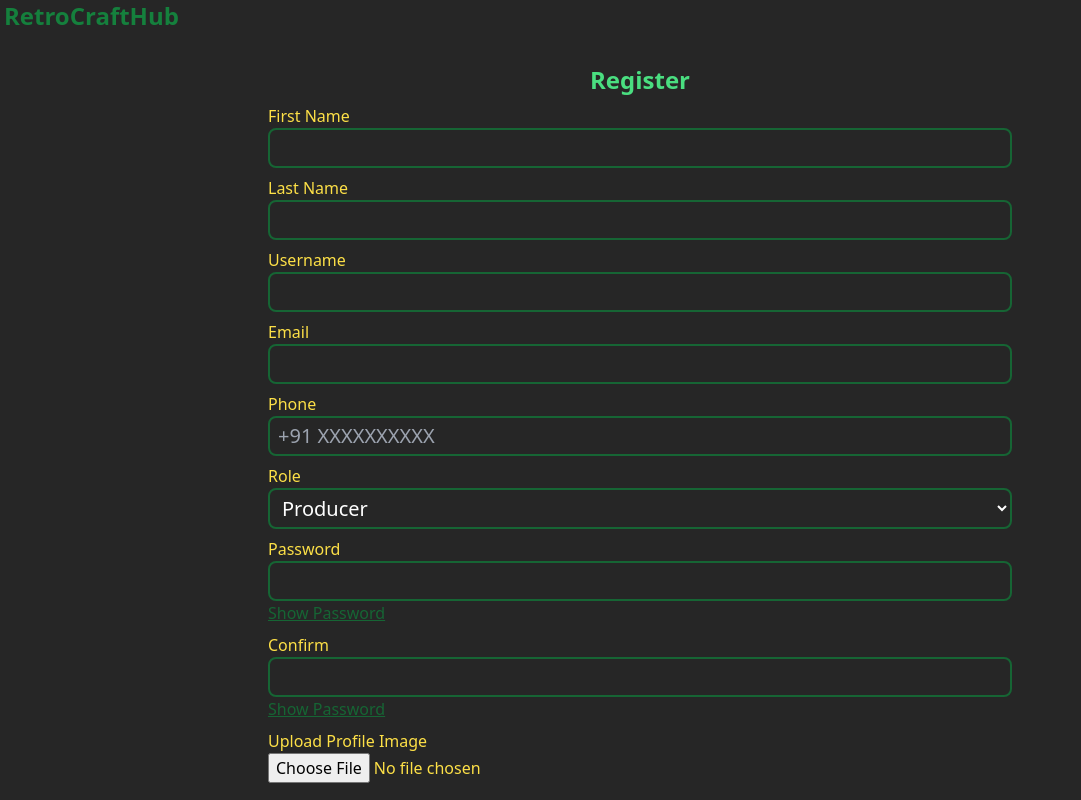
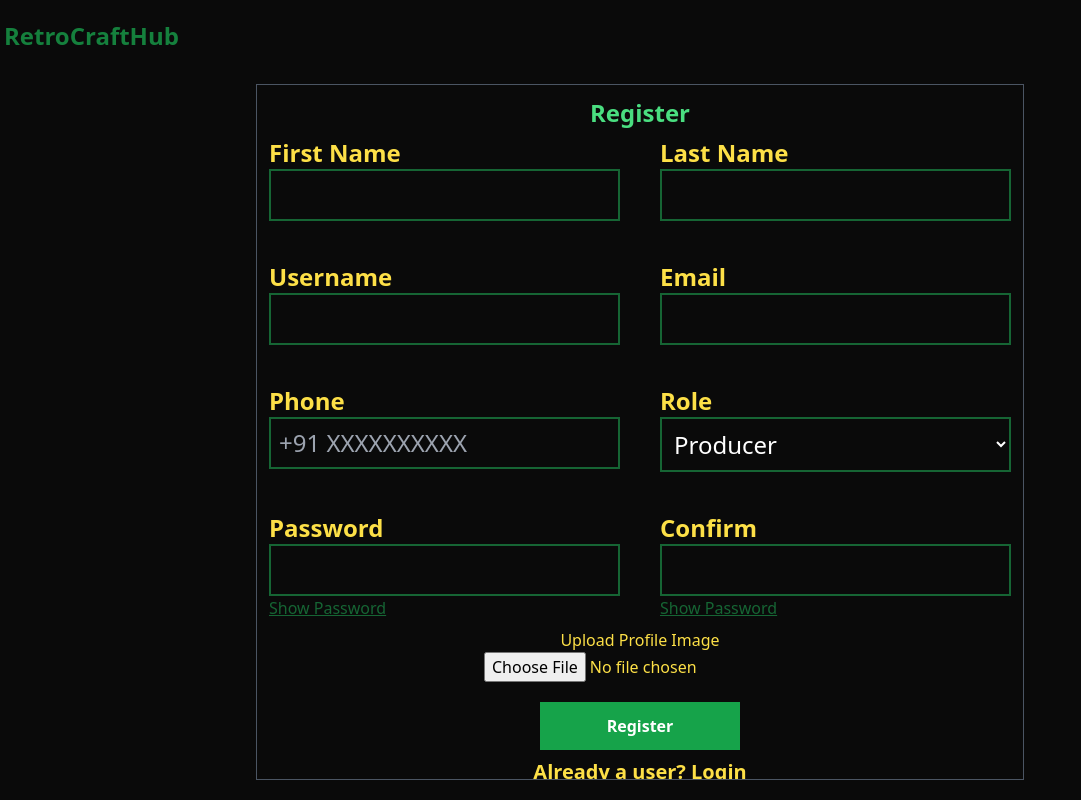
Before and after one commit to saksham2026/Client, a React (Vite) app: page /register in a window 1280 px wide. Shown: the whole page, without its empty margins (0-1081 px from the left). Built offline with nearby package versions, Linux system fonts and the light colour scheme.

Commit message:
made changes in register page

```diff
--- a/src/Pages/General/RegisterPage.jsx
+++ b/src/Pages/General/RegisterPage.jsx
@@ -26,7 +26,7 @@ function RegisterPage() {
 
   function handleSubmit(e) {
     e.preventDefault();
-    if(validateEmail()){
+    if (validateEmail()) {
       if (
         document.querySelector("#password").value !==
         document.querySelector("#confirmPassword").value
@@ -51,10 +51,11 @@ function RegisterPage() {
 
           })
           .catch((error) => {
-            if(error.response.status==410) alert("Username already taken.")
-            if(error.response.status==409) alert("Email is already taken.")
-            if(error.response.status==411) alert("Phone Number already taken")
-            setLoading(false)});
+            if (error.response.status == 410) alert("Username already taken.")
+            if (error.response.status == 409) alert("Email is already taken.")
+            if (error.response.status == 411) alert("Phone Number already taken")
+            setLoading(false)
+          });
       }
     }
 
@@ -64,22 +65,25 @@ function RegisterPage() {
     <>
       {loading && <Loader />}
 
-      <div className="bg-neutral-800 text-yellow-300 h-screen w-screen overflow-hidden flex flex-col items-center gap-8">
+      <div className="bg-neutral-950 text-yellow-300 h-screen w-screen overflow-hidden flex flex-col items-center gap-8 py-5">
         <Navbar />
         <form
           id="register-container"
-          className="px-3  flex flex-col gap-2 items-center w-full sm:w-3/5 lg:w-1/5 overflow-y-scroll"
+          className="px-3 py-3 flex flex-col gap-2 items-center w-full sm:w-[350px] md:w-3/5 overflow-y-scroll border bg-neutral-950 border-gray-600"
           onSubmit={handleSubmit}
         >
           <h1 className="font-bold text-2xl text-green-400">Register</h1>
+          <div className=" sm:flex flex-col md:grid md:grid-cols-2 md:gap-10">
+
             <Input
               label="First Name"
               name="firstname"
               type="text"
               id="firstname"
               required={true}
-            inputClass="bg-transparent border-green-800 border-2 outline-none text-xl px-2 py-1 sm:w-full rounded-lg"
+              inputClass="bg-transparent border-green-800 border-2 outline-none text-2xl px-2 py-2 sm:w-full"
               divClass="flex flex-col w-full"
+              labelClass="font-bold text-2xl"
             />
             <Input
               label="Last Name"
@@ -87,8 +91,9 @@ function RegisterPage() {
               type="text"
               id="lastname"
               required={true}
-            inputClass="bg-transparent border-green-800 border-2 outline-none text-xl px-2 py-1 sm:w-full rounded-lg"
+              inputClass="bg-transparent border-green-800 border-2 outline-none text-2xl px-2 py-2 sm:w-full"
               divClass="flex flex-col w-full"
+              labelClass="font-bold text-2xl"
             />
 
             <Input
@@ -97,8 +102,9 @@ function RegisterPage() {
               type="text"
               id="username"
               required={true}
-            inputClass="bg-transparent border-green-800 border-2 outline-none text-xl px-2 py-1 sm:w-full rounded-lg"
+              inputClass="bg-transparent border-green-800 border-2 outline-none text-2xl px-2 py-2 sm:w-full"
               divClass="flex flex-col w-full"
+              labelClass="font-bold text-2xl"
             />
             <Input
               label="Email"
@@ -106,8 +112,9 @@ function RegisterPage() {
               type="text"
               id="email"
               required={true}
-            inputClass="bg-transparent border-green-800 border-2 outline-none text-xl px-2 py-1 sm:w-full rounded-lg"
+              inputClass="bg-transparent border-green-800 border-2 outline-none text-2xl px-2 py-2 sm:w-full"
               divClass="flex flex-col w-full"
+              labelClass="font-bold text-2xl"
             />
             <Input
               label="Phone"
@@ -117,16 +124,18 @@ function RegisterPage() {
               placeholder="+91 XXXXXXXXXX"
               pattern="+91 [0-9]{10}"
               required={true}
-            inputClass="bg-transparent border-green-800 border-2 outline-none text-xl px-2 py-1 sm:w-full rounded-lg"
+              inputClass="bg-transparent border-green-800 border-2 outline-none text-2xl px-2 py-2 sm:w-full"
               divClass="flex flex-col w-full"
+              labelClass="font-bold text-2xl"
             />
             <Select
               label="Role"
               name="role"
               id="role"
-            className="bg-transparent border-green-800 border-2 outline-none text-xl px-2 py-1 sm:w-full rounded-lg text-white"
+              className="bg-transparent border-green-800 border-2 outline-none text-2xl px-2 py-2 sm:w-full text-white"
               options={["Producer", "Freelancer"]}
               divClass="flex flex-col w-full"
+              labelClass="font-bold text-2xl"
               optionsClassname='bg-black'
             />
             <Input
@@ -135,8 +144,9 @@ function RegisterPage() {
               name="password"
               id="password"
               required={true}
-            inputClass="bg-transparent border-green-800 border-2 outline-none text-xl px-2 py-1 sm:w-full rounded-lg"
+              inputClass="bg-transparent border-green-800 border-2 outline-none text-2xl px-2 py-2 sm:w-full"
               divClass="flex flex-col w-full"
+              labelClass="font-bold text-2xl"
             />
             <Input
               label="Confirm"
@@ -144,21 +154,26 @@ function RegisterPage() {
               name="confirmpassword"
               id="confirmPassword"
               required={true}
-            inputClass="bg-transparent border-green-800 border-2 outline-none text-xl px-2 py-1 sm:w-full rounded-lg"
+              inputClass="bg-transparent border-green-800 border-2 outline-none text-2xl px-2 py-2 sm:w-full"
               divClass="flex flex-col w-full"
+              labelClass="font-bold text-2xl"
             />
+          </div>
+          <div id="profile-image">
             <Input
+              id="profile"
               label="Upload Profile Image"
               type="file"
               name="avatar"
-            divClass="flex flex-col w-full"
+              divClass="flex flex-col w-full items-center"
             />
+          </div>
           <Buttun
             text="Register"
-            className="bg-green-600 text-white font-bold px-2 py-2 w-44 mt-3 rounded-md"
+            className="bg-green-600 text-white font-bold px-3 py-3 mt-3 w-[200px]"
             type="submit"
           />
-          <p>
+          <p className="font-bold text-xl">
             Already a user?{" "}
             <Link to="/login" className="font-bold ">
               Login
```
Lines whose indentation alone changed are shown as unchanged.
